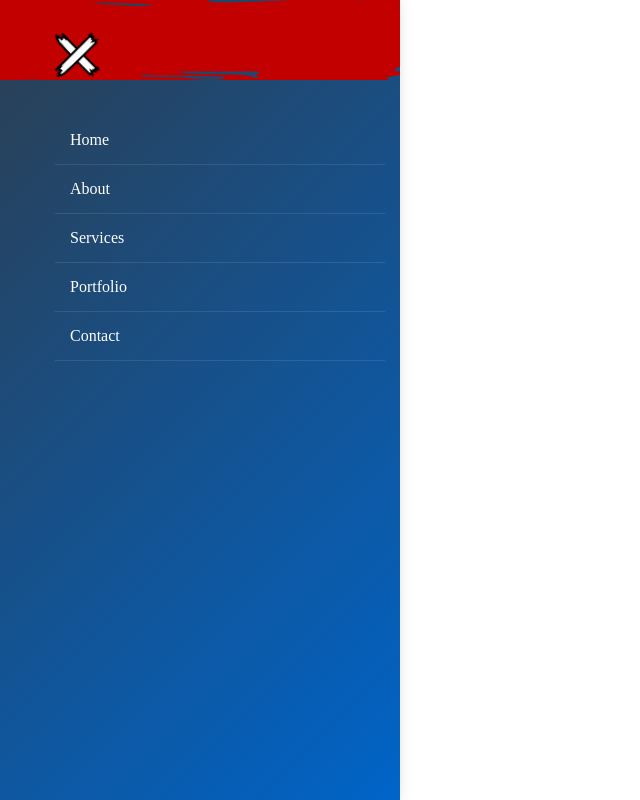
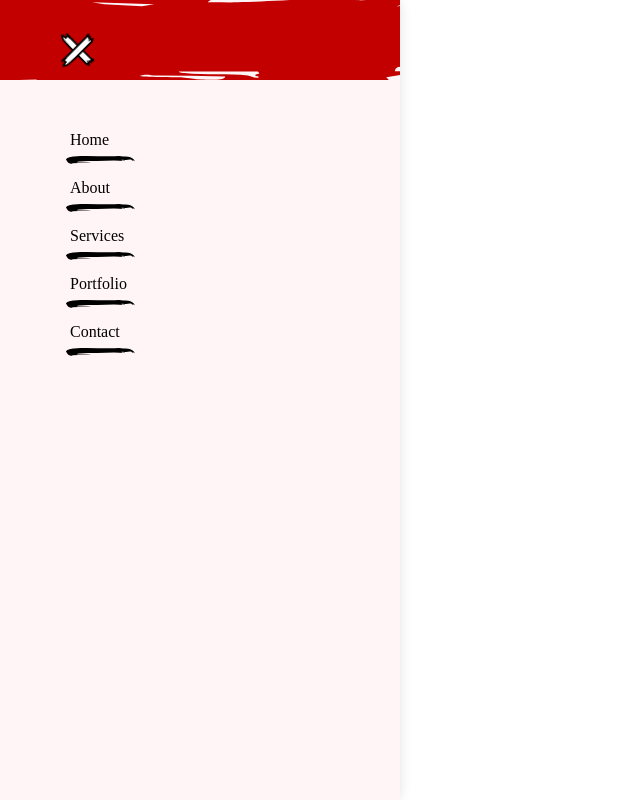
Before and after one commit to oXoGus/Projet-UNESCO, a PHP site: page /blocks/menu.html in a window 1280 px wide, after a click that opens the changed part. Shown: the whole page, without its empty margins (0-640 px from the left). Run offline with PHP 8.4, Linux system fonts and the light colour scheme.

Commit message:
modification the menu and patrimoine

```diff
--- a/blocks/menu.css
+++ b/blocks/menu.css
@@ -1,5 +1,6 @@
 /* Color Variables */
 :root {
+  --f1: "Finger Paint", serif;
   --primary-color: #2c3e50;
   --secondary-color: #3498db;
   --background-color: #ecf0f1;
@@ -16,12 +17,18 @@
   .nav-menu {
     width: 750px;
   }
+
 }
 /*Medium Screens */
-  @media (min-width: 922px) {
+@media (min-width: 1024px) {
+
   .nav-menu {
     width: 970px;
   }
+  .burger-container{
+    height: 30px;
+  }
+
 }
 /*Large Screens */
 @media (min-width: 1200px) {
@@ -38,7 +45,7 @@
   z-index: 1000;
   cursor: pointer;
   width: 90px;
-    height: 50px;
+  height: 40px;
   display: flex;
   flex-direction: column;
   justify-content: space-between;
@@ -49,7 +56,7 @@
 /* Burger Icon Lines */
 .burger-line {
   width: 100%;
-    height: 30px;
+  height: 20px;
   border-radius: 2px;
   transform-origin: center;
   transition: all 0.4s ease-in-out;
@@ -76,13 +83,14 @@
   width: 400px;
   height: 100%;
   /* background: linear-gradient(135deg, var(--primary-color) 0%, #0064c8 100%); */
-    background: linear-gradient(135deg, var(--primary-color) 0%, #0064c8 100%);
+  background: #FFF5F7;
   transition: left 0.4s cubic-bezier(0.77, 0.2, 0.05, 1);
   box-shadow: -4px 0 15px #00000033;
   overflow-y: auto;
   padding-top: 100px;
   z-index: 10;
 }
+
 
 .nav-menu::before {
   content: "";
@@ -101,17 +109,45 @@
 
 .nav-menu ul li {
   margin: 0 15px;
-    border-bottom: 1px solid #ffffff1a;
+  position: relative;
+  display: block;
+  /* padding-bottom: 10px; */
+}
+.nav-menu ul li::after {
+  content: "";
+  position: absolute;
+  bottom: 0;
+  left: -120px;
+  height: 8px; /* висота картинки */
+  width: 100%;
+  background: url('../img/menu_line.svg') no-repeat center;
+  background-size: contain;
+  pointer-events: none;
+}
+.nav-menu ul li:hover::after
+  {
+  background: #33333300;
 }
 
 .nav-menu ul li a {
-    color: white;
+  color: rgb(0, 0, 0);
   text-decoration: none;
+  font-style: var(--f1);
   display: block;
   padding: 15px;
   font-weight: 500;
   position: relative;
   overflow: hidden;
+}
+.nav-menu .actif a{
+  color: #ff0000;
+}
+.nav-menu .actif::after {
+  background: url('../img/menu_actif.svg') no-repeat center;
+}
+.nav-menu .actif:hover::after
+  {
+  background: #33333300;
 }
 
 .nav-menu ul li a::after {
@@ -121,8 +157,10 @@
   right: -100%;
   width: 100%;
   height: 10px;
-    background-color: var(--secondary-color);
+  background: url(../img/menu_line_red.svg) no-repeat;
   transition: left 0.3s ease;
+  z-index: 10;
+
 }
 
 .nav-menu ul li a:hover::after {
@@ -146,3 +184,70 @@
 #burger-toggle:checked ~ .nav-menu {
   left: 0;
 }
+
+
+
+
+
+
+
+
+/* ///////////////////////////// */
+/* -----------1024 ------------- */
+/* ///////////////////////////// */
+
+@media (max-width: 1024px) {
+
+  .burger-line{
+    height: 10px;
+  }
+  #burger-toggle:checked ~ .burger-container .burger-line:nth-child(1) {
+    transform: rotate(45deg) translate(8px, 5px);
+  }
+
+  #burger-toggle:checked ~ .burger-container .burger-line:nth-child(2) {
+    opacity: 0;
+  }
+
+  #burger-toggle:checked ~ .burger-container .burger-line:nth-child(3) {
+    transform: rotate(-45deg) translate(8px, -5px);
+  }
+}
+
+/* ///////////////////////////// */
+/* -----------1440 ------------- */
+/* ///////////////////////////// */
+
+@media (max-width: 1440px) {
+  #burger-toggle:checked ~ .burger-container .burger-line:nth-child(1) {
+    transform: rotate(45deg) translate(10px, 5px);
+  }
+
+  #burger-toggle:checked ~ .burger-container .burger-line:nth-child(2) {
+    opacity: 0;
+  }
+
+  #burger-toggle:checked ~ .burger-container .burger-line:nth-child(3) {
+    transform: rotate(-45deg) translate(10px, -5px);
+  }
+}
+
+
+/* ///////////////////////////// */
+/* -----------2880 ------------- */
+/* ///////////////////////////// */
+
+
+@media (max-width: 2880px) {
+  #burger-toggle:checked ~ .burger-container .burger-line:nth-child(1) {
+    transform: rotate(45deg) translate(8px, 5px);
+  }
+
+  #burger-toggle:checked ~ .burger-container .burger-line:nth-child(2) {
+    opacity: 0;
+  }
+
+  #burger-toggle:checked ~ .burger-container .burger-line:nth-child(3) {
+    transform: rotate(-45deg) translate(8px, -5px);
+  }
+}
```
Also changed, not shown: blocks/header.css (+11 -7 lines), patrimoine/patrimoine.html (+7 -5 lines), img/menu_actif.svg (added), img/menu_line.svg (added), img/menu_line_red.svg (added). Lines whose indentation alone changed are shown as unchanged.
